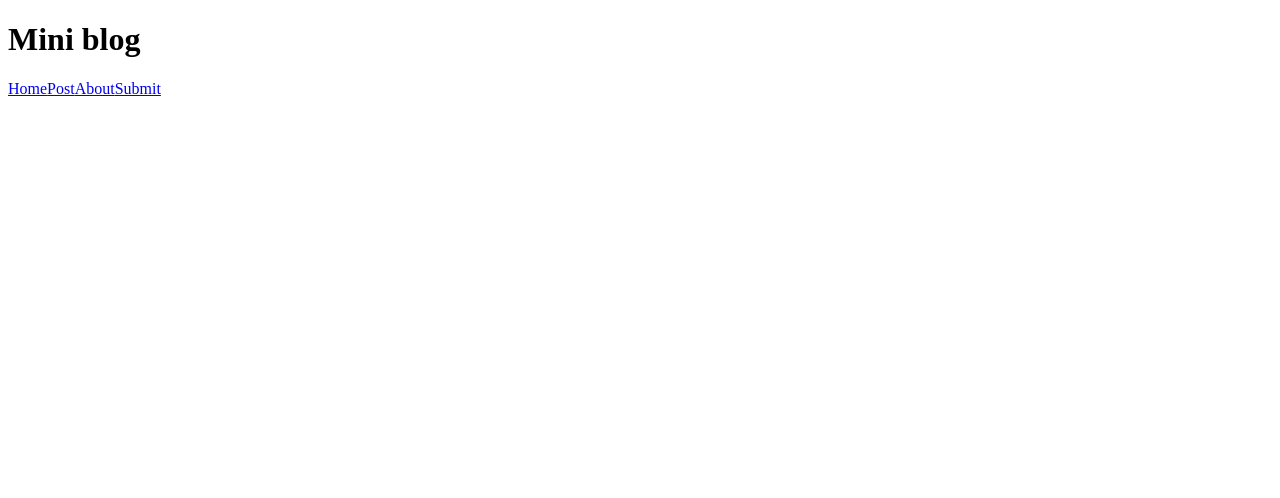
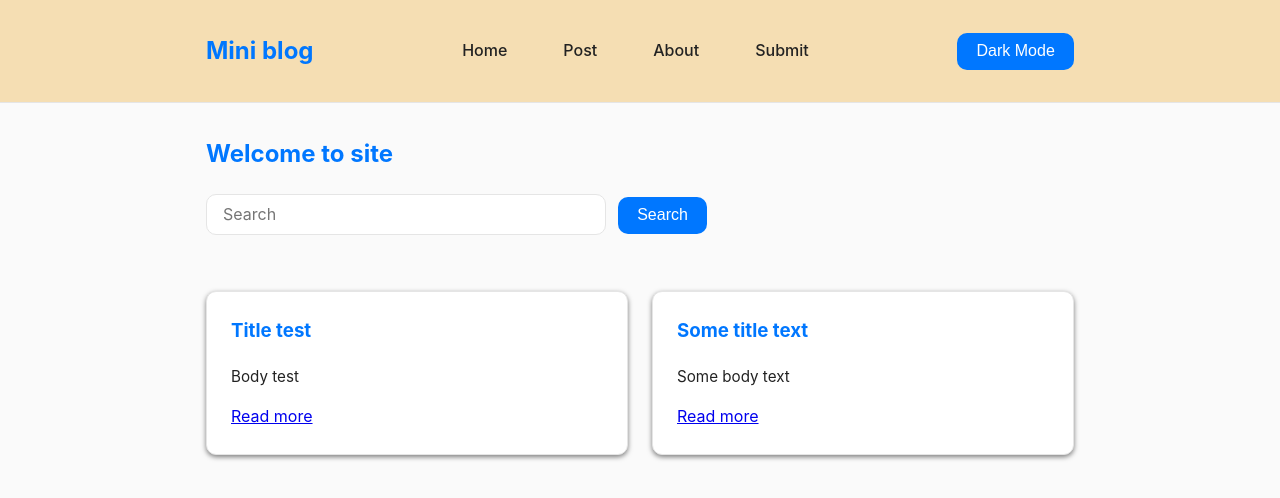
Before and after one commit to ArsenyoP/react_course, a React (Vite) app in the folder react_course/: page / in a window 1280 px wide. Shown: the top 498 px of the page. Built offline with nearby package versions, Linux system fonts and the light colour scheme.

Commit message:
Start page

```diff
--- a/react_course/src/App.css
+++ b/react_course/src/App.css
@@ -20,4 +20,145 @@ body {
   background: var(--color-bg);
   color: var(--color-text);
   line-height: 1.6;
+  overflow-x: hidden;
 }
+
+.header {
+  background-color: wheat;
+  border-bottom: 1px solid var(--color-border);
+  position: sticky;
+  top: 0;
+  z-index: 100;
+}
+
+.header-inner {
+  display: flex;
+  align-items: center;
+  justify-content: space-between;
+  flex-wrap: wrap;
+  gap: 1rem;
+}
+
+.logo {
+  margin: 0;
+  font-size: 1.5rem;
+  color: var(--color-primary);
+  font-weight: 700;
+  white-space: nowrap;
+}
+
+.nav {
+  display: flex;
+  gap: 3.5rem;
+  margin: 0 auto;
+  flex-wrap: wrap;
+  justify-content: center;
+}
+
+.nav a {
+  text-decoration: none;
+  color: var(--color-text);
+  font-weight: 500;
+  transition: color var(--transition);
+  white-space: nowrap;
+}
+
+.nav a:hover {
+  color: var(--color-primary);
+}
+
+.main {
+  min-height: 100vh;
+  width: 100%;
+  background: var(--color-bg);
+  display: flex;
+  justify-content: center;
+}
+
+.container {
+  max-width: 900px;
+  width: 100%;
+  margin: 0 auto;
+  padding: 2rem 1rem;
+}
+
+h2 {
+  color: var(--color-primary);
+  margin-top: 0;
+}
+
+@media (max-width: 768px) {
+  .header-inner {
+    flex-direction: column;
+    justify-content: center;
+    text-align: center;
+  }
+
+  .nav {
+    gap: 1.5rem;
+    margin: 0 auto;
+  }
+}
+
+button {
+  background: var(--color-primary);
+  color: #fff;
+  border-radius: var(--radius);
+  border: none;
+  cursor: pointer;
+  padding: 0.6rem 1.2rem;
+  font-size: 1rem;
+}
+
+.posts {
+  display: grid;
+  grid-template-columns: repeat(auto-fill, minmax(280px, 1fr));
+  gap: 1.5rem;
+  margin-top: 1.5rem;
+}
+
+.post-card {
+  background: #fff;
+  border-radius: var(--radius);
+  border: 1px solid var(--color-border);
+  padding: 1.5rem;
+  box-shadow: 0 2px 5px rgba(0, 0, 0, 0.5);
+  transition: transform var(--transition), box-shadow var(--transition);
+}
+
+.post-card:hover {
+  transform: translateY(-4px);
+  box-shadow: 0 4px 10px rgba(0, 0, 0, 0.5);
+}
+
+.post-card h3 {
+  color: var(--color-primary);
+  margin-top: 0;
+}
+
+.post-card p {
+  color: var(--color-text);
+  font-size: 0.95rem;
+}
+
+.search-input {
+  width: 100%;
+  max-width: 400px;
+  padding: 0.6rem 1rem;
+  margin-bottom: 2rem;
+  border: 1px solid var(--color-border);
+  border-radius: var(--radius);
+  font-size: 1rem;
+  font-family: var(--font-main);
+  transition: border var(--transition), box-shadow var(--transition);
+}
+
+.search-input:focus {
+  border-color: var(--color-primary);
+  box-shadow: 0 0 0 3px rgba(0, 119, 255, 0.15);
+  outline: none;
+}
+
+.search-btn{
+  margin-left: 12px;
+}
--- a/react_course/src/App.tsx
+++ b/react_course/src/App.tsx
@@ -1,15 +1,16 @@
+import "./App.css"
+import "./components/Header"
+import Header from "./components/Header";
+import Posts from "./components/Posts";
+
+
 function App() {
   return (
     <div className="app">
-      <header className="header">
-        <div className="container header-inner">
-          <h1 className="logo">Mini blog</h1>
-          <a href="#">Home</a>
-          <a href="#">Post</a>
-          <a href="#">About</a>
-          <a href="#">Submit</a>
-        </div>
-      </header>
+      <Header/>
+      <main className=  "main block">
+        <Posts/>
+      </main>
     </div>
   );
 }
--- /dev/null
+++ b/react_course/src/components/Header.tsx
@@ -0,0 +1,16 @@
+const Header = () => {
+    return <header className="header">
+        <div className="container header-inner">
+          <h1 className="logo">Mini blog</h1>
+          <nav className="nav">
+            <a href="#">Home</a>
+            <a href="#">Post</a>
+            <a href="#">About</a>
+            <a href="#">Submit</a>
+          </nav>
+          <button>Dark Mode</button>
+        </div>
+      </header>
+}
+
+export default Header
--- /dev/null
+++ b/react_course/src/components/PostCard.tsx
@@ -0,0 +1,15 @@
+interface PostCardProps {
+    title: string;
+    body: string;
+  }
+
+const PostCard = ({ title, body }: PostCardProps) => {
+    return <article className="post-card">
+        <h3>{title}</h3>
+        <p>{body}</p>
+        <a href="#">Read more</a>
+        </article>
+
+}
+
+export default PostCard
--- /dev/null
+++ b/react_course/src/components/Posts.tsx
@@ -0,0 +1,30 @@
+import PostCard from "./PostCard"
+
+interface PostCardProps {
+  title: string;
+  body: string;
+}
+
+const PostsData: Array<PostCardProps> = [
+  {body: "Body test", title: "Title test"},
+  {body: "Some body text", title: "Some title text"}
+ ]
+
+const Posts = () => {
+    return <div className="container">
+    <h2>
+      Welcome to site
+    </h2>
+
+    <div className="search-box">
+      <input type="text" placeholder="Search" className="search-input"/>
+      <button className="search-btn">Search</button>
+    </div>
+
+    <section className="posts">
+      {PostsData.map(card=> <PostCard title={card.title} body={card.body}/>)}
+    </section>
+  </div>
+}
+
+export default Posts
```
